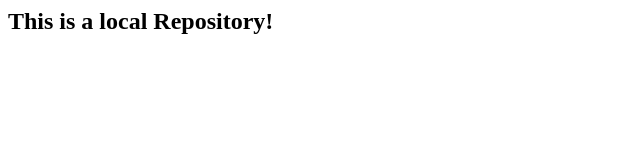
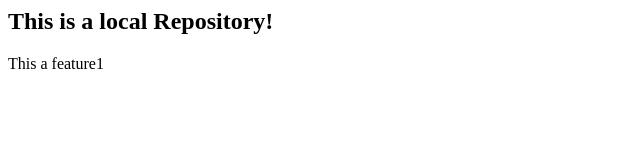
Before and after one commit to RiteshGTM/local-repository, a plain HTML site: page index.html in a window 1280 px wide. Shown: the whole page, without its empty margins (0-640 px from the left). Drawn offline with Linux system fonts and the light colour scheme.

Commit message:
Add a new feature1

```diff
--- a/index.html
+++ b/index.html
@@ -1 +1,2 @@
 <h2>This is a local Repository!</h2>
+<p>This a feature1</p>
```
